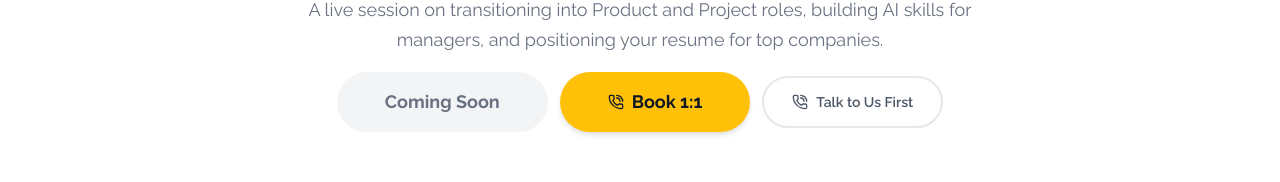
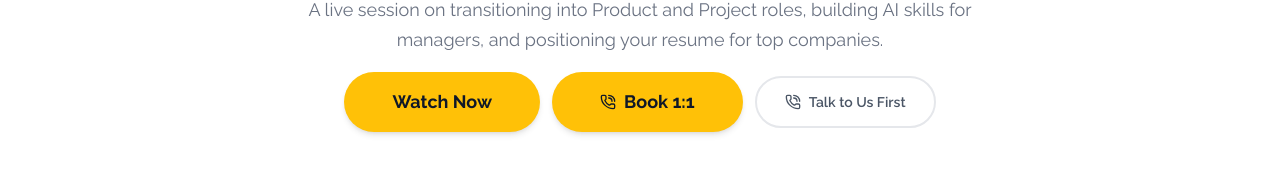
Before and after one commit to abhinavmaharana/leanmultiverse, a Next.js app: page /webinar in a window 1280 px wide. Shown: the part 441-623 px from the top of the page. Built offline with nearby package versions, Linux system fonts and the light colour scheme; no server answers.

Commit message:
feat: update JoinNowButton with live link

```diff
--- a/src/app/webinar/WebinarClient.tsx
+++ b/src/app/webinar/WebinarClient.tsx
@@ -4,9 +4,7 @@ import Image from 'next/image'
 import { CheckCircle2, PhoneCall, Sparkles, Star } from 'lucide-react'
 import { testimonials } from '@/data/testimonials'
 
-// TODO(user): once the real Tagmango checkout link is ready, wire it up here and
-// switch JoinNowButton below back to a link.
-const TAGMANGO_LINK = '#'
+const WATCH_NOW_LINK = 'https://learn.leanmultiverse.com/l/83cec5c61c'
 
 const BOOK_1ON1_LINK = 'https://learn.leanmultiverse.com/web/lite/events/6a65f301ab7f5882d47d7486'
 
@@ -30,12 +28,14 @@ const TRUSTED_COMPANIES = [
 function JoinNowButton({ size = 'default' }: { size?: 'default' | 'large' }) {
   const sizeClasses = size === 'large' ? 'px-12 py-4 text-lg' : 'px-8 py-3.5 text-base'
   return (
-    <span
-      aria-disabled="true"
-      className={`inline-flex items-center justify-center gap-2 bg-gray-100 text-gray-500 font-black rounded-full cursor-not-allowed select-none ${sizeClasses}`}
+    <a
+      href={WATCH_NOW_LINK}
+      target="_blank"
+      rel="noopener noreferrer"
+      className={`inline-flex items-center justify-center gap-2 bg-amber-400 hover:bg-amber-500 text-gray-900 font-black rounded-full transition-all active:scale-95 shadow-md ${sizeClasses}`}
     >
-      Coming Soon
-    </span>
+      Watch Now
+    </a>
   )
 }
 
```
Also changed, not shown: .claude/launch.json.
